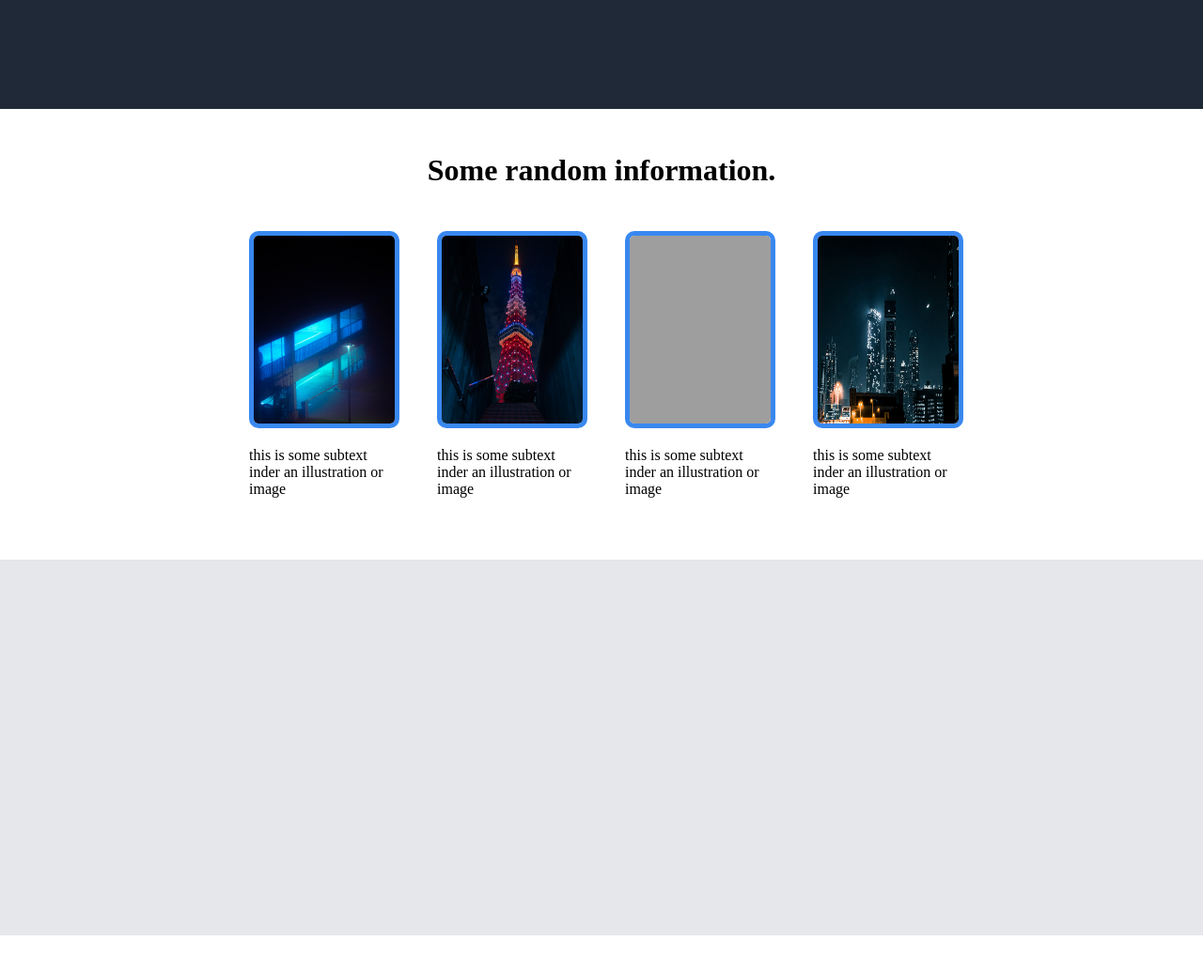
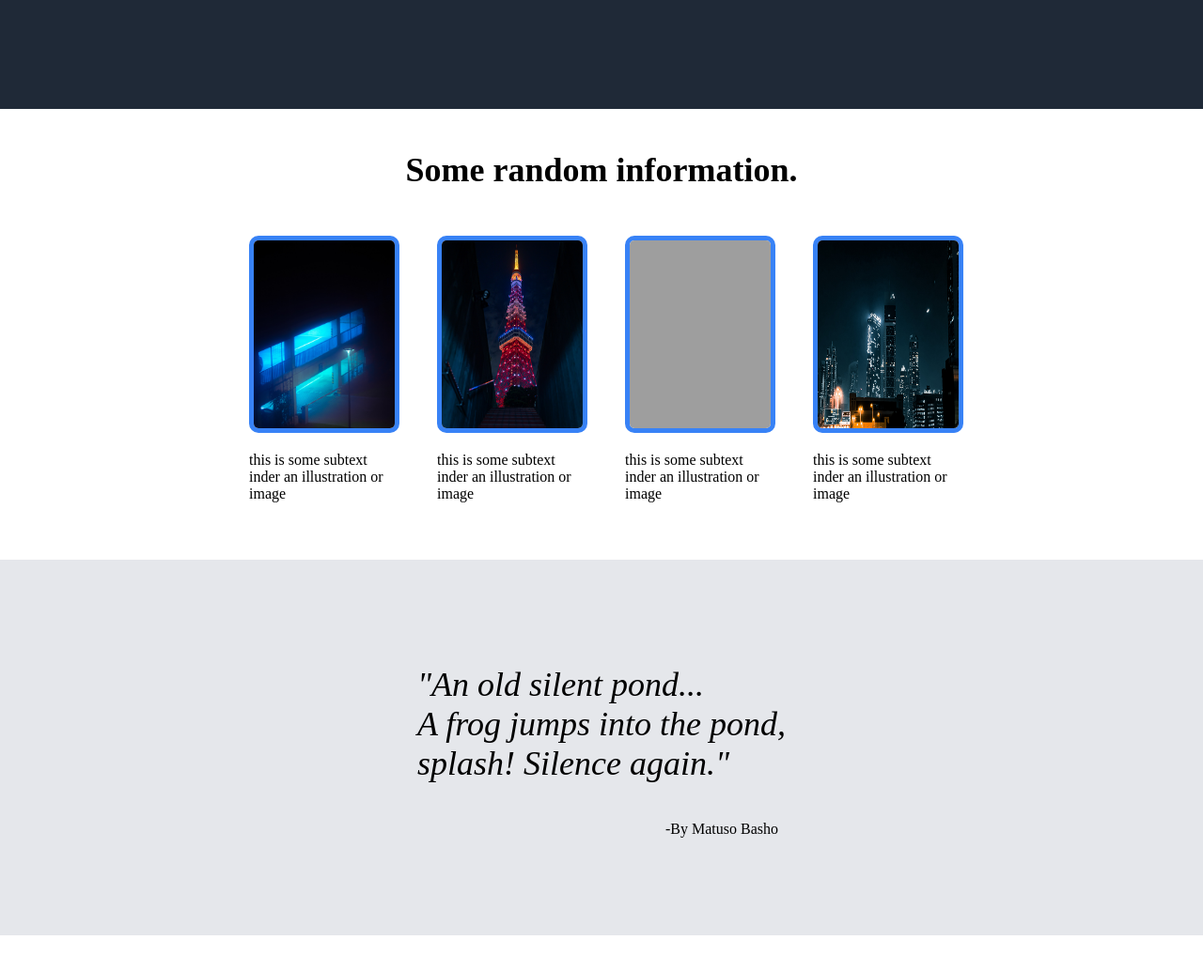
Before and after one commit to ShareefAbdullah/Landing-Page, a plain HTML site: page index.html in a window 1280 px wide. Shown: the part 444-1478 px from the top of the page at 94% size. Drawn offline with Linux system fonts and the light colour scheme; grey boxes are pictures that could not be loaded.

Commit message:
Add content into quote section and fix page layout problem

```diff
--- a/index.html
+++ b/index.html
@@ -5,7 +5,7 @@
     <meta http-equiv="X-UA-Compatible" content="IE=edge">
     <meta name="viewport" content="width=device-width, initial-scale=1.0">
     <title>Landing Page</title>
-    <link rel="stylesheet" href="style.css">
+    <link rel="stylesheet" href="./style.css">
 </head>
 <body>
     <header>
@@ -29,7 +29,7 @@
         </div>
     </header>
     <main>
-        <h1>Some random information.</h1>
+        <h1 id="information-header">Some random information.</h1>
         <div class="images-main">
             <div>
                 <img src="./images/jacek-janiczak-HlJPdn6YtPc-unsplash.jpg" width="150px" height="200px">
@@ -48,6 +48,15 @@
 
     </main>
     <div class="quote">
+        <div>
+            <h1>"An old silent pond...<br>
+                A frog jumps into the pond,<br>
+                splash! Silence again."</h1>
+        </div>
+        <div id="author">
+            <p>-By Matuso Basho</p>
+
+        </div>
 
     </div>
     <div class="secondary">
--- a/style.css
+++ b/style.css
@@ -1,5 +1,6 @@
 body {
     margin: 0;
+    min-width: 1210px;
 }
 
 /*HEADER starts*/
@@ -10,7 +11,9 @@ header {
     flex-direction: column;
     justify-content: flex-start;
     align-items: center;
+    flex-shrink: 0;
     margin: 0px;
+    min-height: 500px;
 }
 
 .header-hat {
@@ -37,6 +40,7 @@ ul {
 
 .right-header-content, .left-header-content {
    max-width: 40%;
+
 }
 
 .secondary-text {
@@ -62,7 +66,7 @@ ul {
 
 #button {
     color: white;
-    background-color: rgb(57, 136, 240);
+    background-color: #3882f6;
     width: 120px;
     height: 40px;
     border: none;
@@ -79,9 +83,14 @@ main {
     align-items: center;
     flex-direction: column;
     justify-content: center;
+    min-height: 450px;
 
 }
 
+#information-header {
+    font-size: 36px;
+    font-weight: bolder;
+}
 .images-main {
     display: flex;
 }
@@ -99,22 +108,44 @@ main {
 .images-main img {
     border-radius: 10px;
     border: solid;
-    border-color: rgb(57, 136, 240);
+    border-color: #3882f6;
     border-width: 5px;
 
 }
 /*MAIN ends*/
 
+/*QUOTE starts*/
 .quote {
     height: 50vh;
     background-color: #e5e7eb;
+    min-height: 380px;
+    display: flex;
+    flex-direction: column;
+    justify-content: center;
+    align-items: center;
 }
+
+#author {
+    width: 376px;
+    display: flex;
+    justify-content: flex-end;
+
+}
+
+.quote h1 {
+    font-size: 36px;
+    font-weight: lighter;
+    font-style: italic;
+}
+/*QUOTE ends*/
 
 .secondary {
     height: 40vh;
+    min-height: 300px;
 }
 
 footer {
     height: 20vh;
     background-color: #1f2937;
+    min-height: 150px;
 }
```
